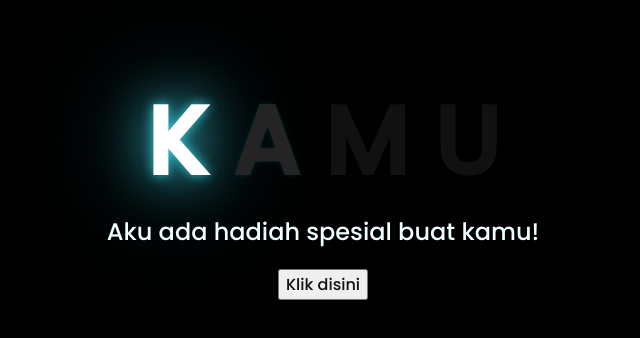
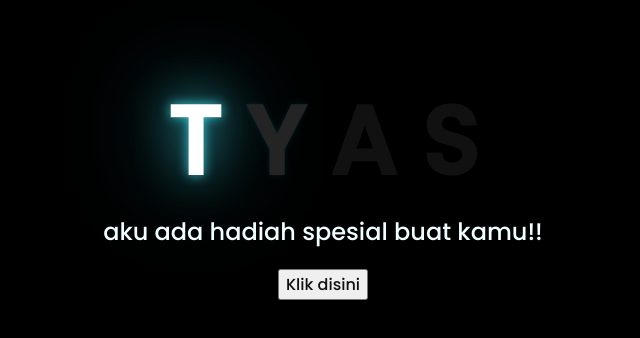
Before and after one commit to watashihito/watashihito.github.io, a plain HTML site: page index.html in a window 1280 px wide. Shown: the part 224-562 px from the top of the page, without its empty margins (325-965 px from the left). Drawn offline with Linux system fonts and the light colour scheme.

Commit message:
Update index.html

```diff
--- a/index.html
+++ b/index.html
@@ -11,14 +11,14 @@
 <body>
     <div class="greetings">
     <!-- silahkan menambah kata sesuai keinginan dengan <span>text...</span -->
-        <span>K</span>
+        <span>T</span>
+        <span>Y</span>
         <span>A</span>
-        <span>M</span>
-        <span>U</span>
+        <span>S</span>
     </div>
 
     <div class="description">
-        <span>Aku ada hadiah spesial buat kamu!</span>
+        <span>aku ada hadiah spesial buat kamu!!</span>
     </div>
     <div class="button">
         <button>
```
